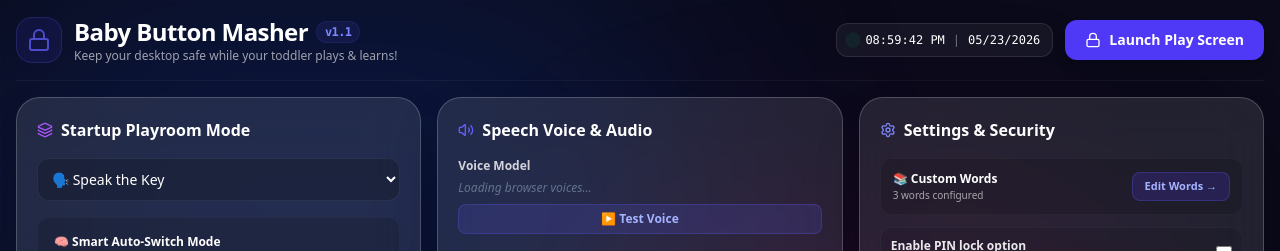
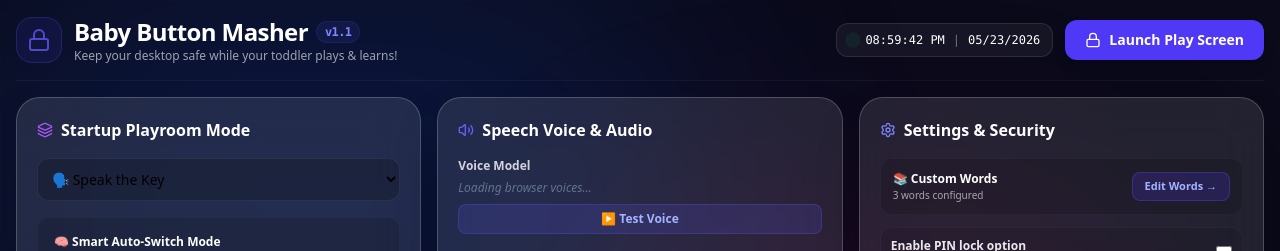
Before and after one commit to tsohlacol/baby-button-masher, a React (Vite) app: page / in a window 1280 px wide. Shown: the top 251 px of the page. Built offline with nearby package versions, Linux system fonts and the light colour scheme.

Commit message:
auto: update App.tsx

```diff
--- a/src/App.tsx
+++ b/src/App.tsx
@@ -583,7 +583,7 @@ export default function App() {
               <select
                 value={settings.activeMode}
                 onChange={(e) => setSettings((prev) => ({ ...prev, activeMode: e.target.value as ScreensaverMode }))}
-                className="w-full bg-black/20 border border-slate-500/20 p-2.5 rounded-xl text-sm font-medium shrink-0"
+                className="w-full bg-black/20 border border-slate-500/20 p-2.5 rounded-xl text-sm font-medium shrink-0 text-black"
               >
                 <option value={ScreensaverMode.SPEAK_THE_KEY}>🗣️ Speak the Key</option>
                 <option value={ScreensaverMode.SPACE_ROCKET}>🚀 Space Rocket Blastoff</option>
```
